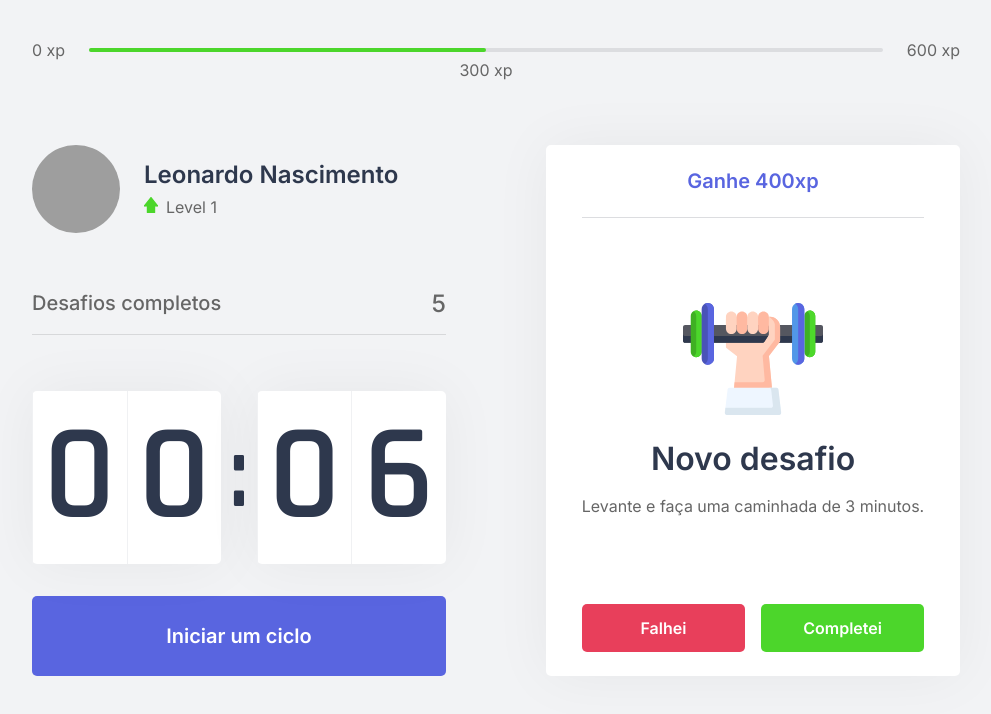
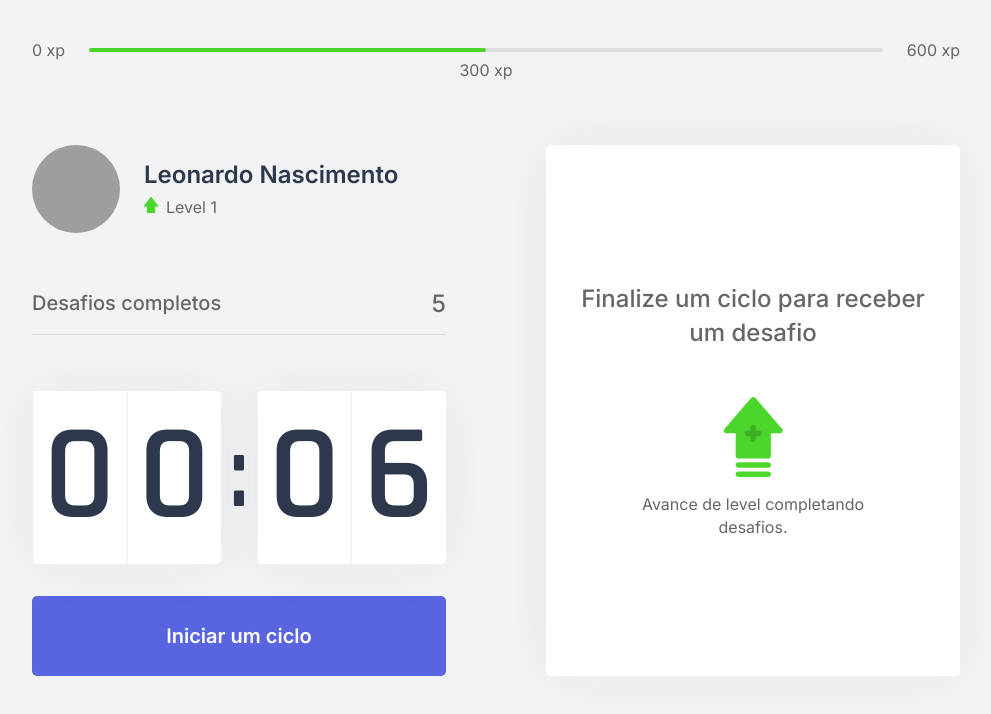
Before and after one commit to leonardoserio/movit-nextjs, a Next.js app: page / in a window 1280 px wide. Shown: the top 714 px of the page, without its empty margins (144-1135 px from the left). Built offline with nearby package versions, Linux system fonts and the light colour scheme; grey boxes are pictures that could not be loaded.

Commit message:
implements context Api for start new challenge

```diff
--- a/src/components/ChallengeBox.tsx
+++ b/src/components/ChallengeBox.tsx
@@ -1,22 +1,29 @@
+import { useContext } from 'react';
+import { ChallengesContext } from '../contexts/ChallengesContext';
 import styles from '../styles/components/ChallengeBox.module.css';
 
 export function ChallengeBox() {
-  const hasActiveChallenge = true;
+  const { activeChallenge } = useContext(ChallengesContext);
+
   return (
     <div className={styles.challengeBoxContainer}>
-      {hasActiveChallenge ? (
+      {activeChallenge ? (
         <div className={styles.challengeActive}>
-          <header>Ganhe 400xp</header>
+          <header>Ganhe {activeChallenge.amount}xp</header>
           <main>
-            <img src="icons/body.svg" />
+            <img src={`icons/${activeChallenge.type}.svg`} />
             <strong>Novo desafio</strong>
-            <p>Levante e faça uma caminhada de 3 minutos.</p>
+            <p>{activeChallenge.description}</p>
           </main>
           <footer>
             <button type="button" className={styles.challengeFailedButton}>
               Falhei
             </button>
-            <button type="button" className={styles.challengeSuccededButton}>
+            <button
+              type="button"
+              className={styles.challengeSuccededButton}
+              onClick={() => {}}
+            >
               Completei
             </button>
           </footer>
--- a/src/components/Countdown.tsx
+++ b/src/components/Countdown.tsx
@@ -1,4 +1,5 @@
-import { useEffect, useState } from 'react';
+import { useContext, useEffect, useState } from 'react';
+import { ChallengesContext } from '../contexts/ChallengesContext';
 import styles from '../styles/components/Countdown.module.css';
 
 let timeoutCountdown: NodeJS.Timeout;
@@ -7,6 +8,9 @@ export function Countdown() {
   const [time, setTime] = useState(0.1 * 60);
   const [isActive, setIsActive] = useState(false);
   const [hasFinished, setHasFinished] = useState(false);
+
+  const { startNewChallenge } = useContext(ChallengesContext);
+
   const minutes = Math.floor(time / 60);
   const seconds = time % 60;
 
@@ -32,6 +36,7 @@ export function Countdown() {
     } else if (isActive && time === 0) {
       setHasFinished(true);
       setIsActive(false);
+      startNewChallenge();
     }
   }, [isActive, time]);
 
```
